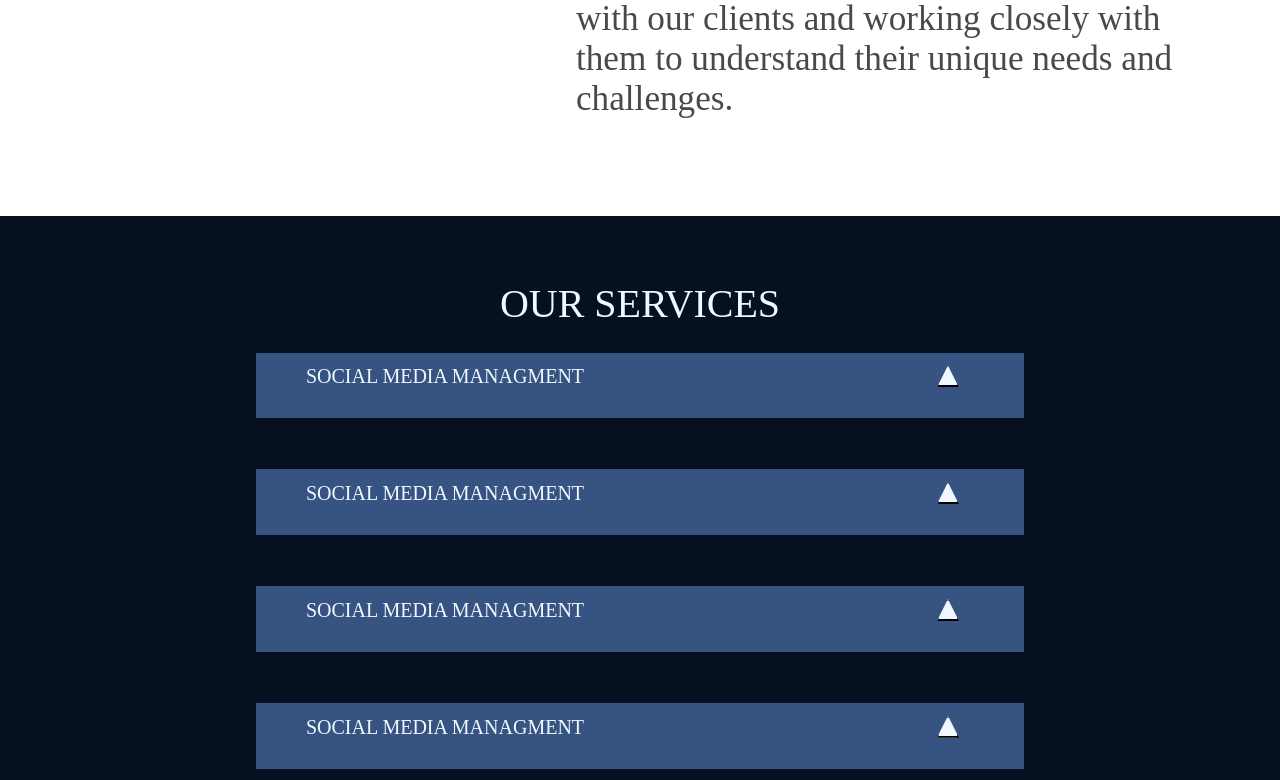
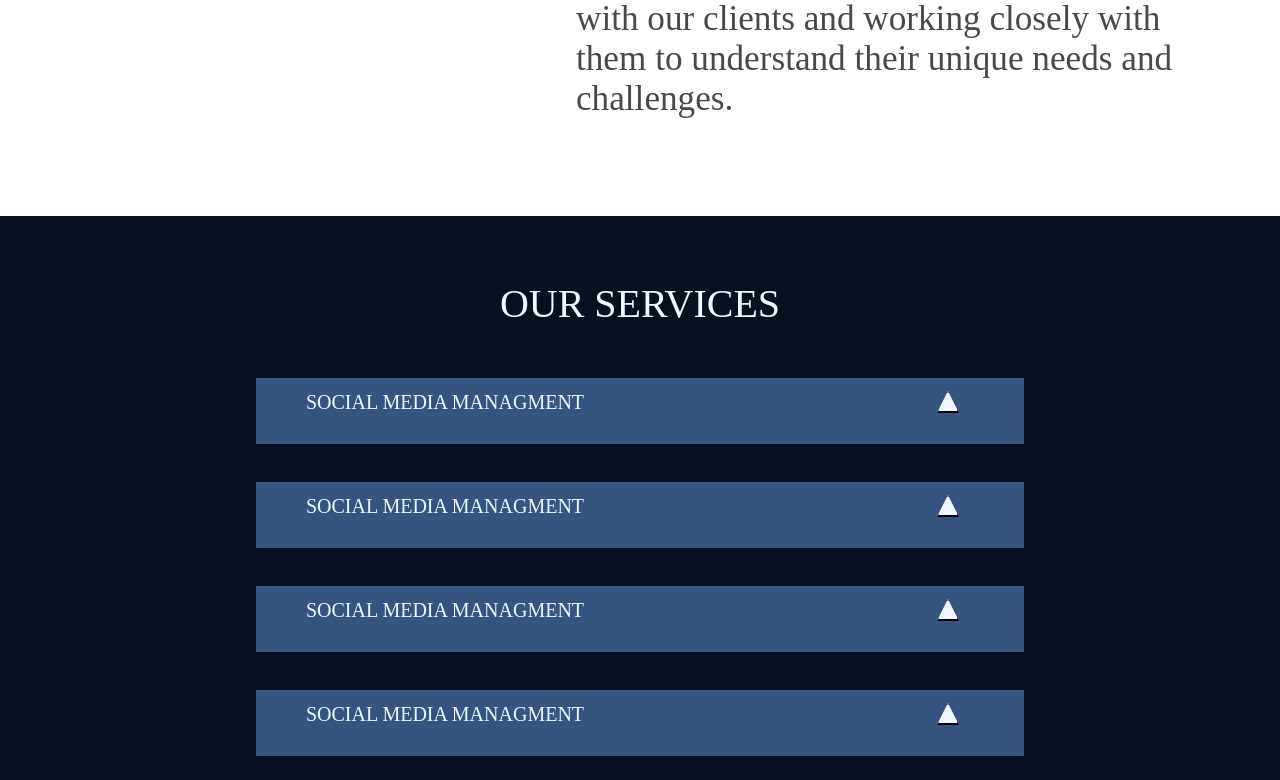
Before and after one commit to PaulTeshome/spira-site, a React (Create React App) app in the folder spira/: page / in a window 1280 px wide. Shown: the part 1684-2464 px from the top of the page. Built offline with nearby package versions, Linux system fonts and the light colour scheme.

Commit message:
Update Services.css

```diff
--- a/spira/src/components/Services.css
+++ b/spira/src/components/Services.css
@@ -23,7 +23,7 @@
     height: 20px;
     padding: 2%;
     margin-bottom: 0%;
-    margin-top: 3%;
+    margin-top: 1%;
     z-index: 2;
     position: relative;
 }
@@ -34,6 +34,10 @@
     width:70%;
     font-size: 10px;
     text-align: left;
+}
+
+.services-title{
+    margin-bottom: 3%;
 }
 
 
@@ -78,7 +82,6 @@
         height: 40px;
         padding: 1%;
         margin-bottom: 0%;
-        margin-top: 2%;
     }
 
     .services-name{
```
